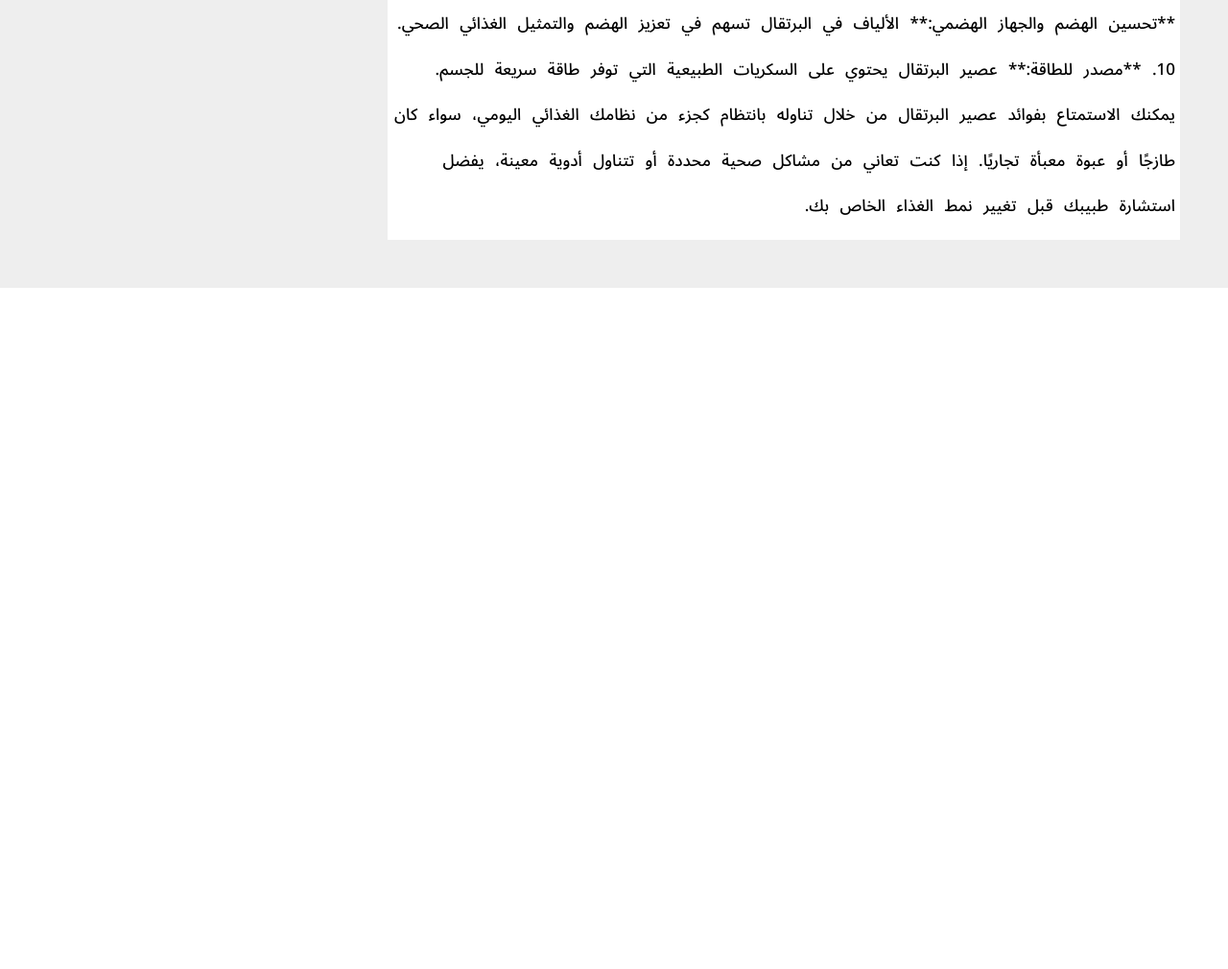
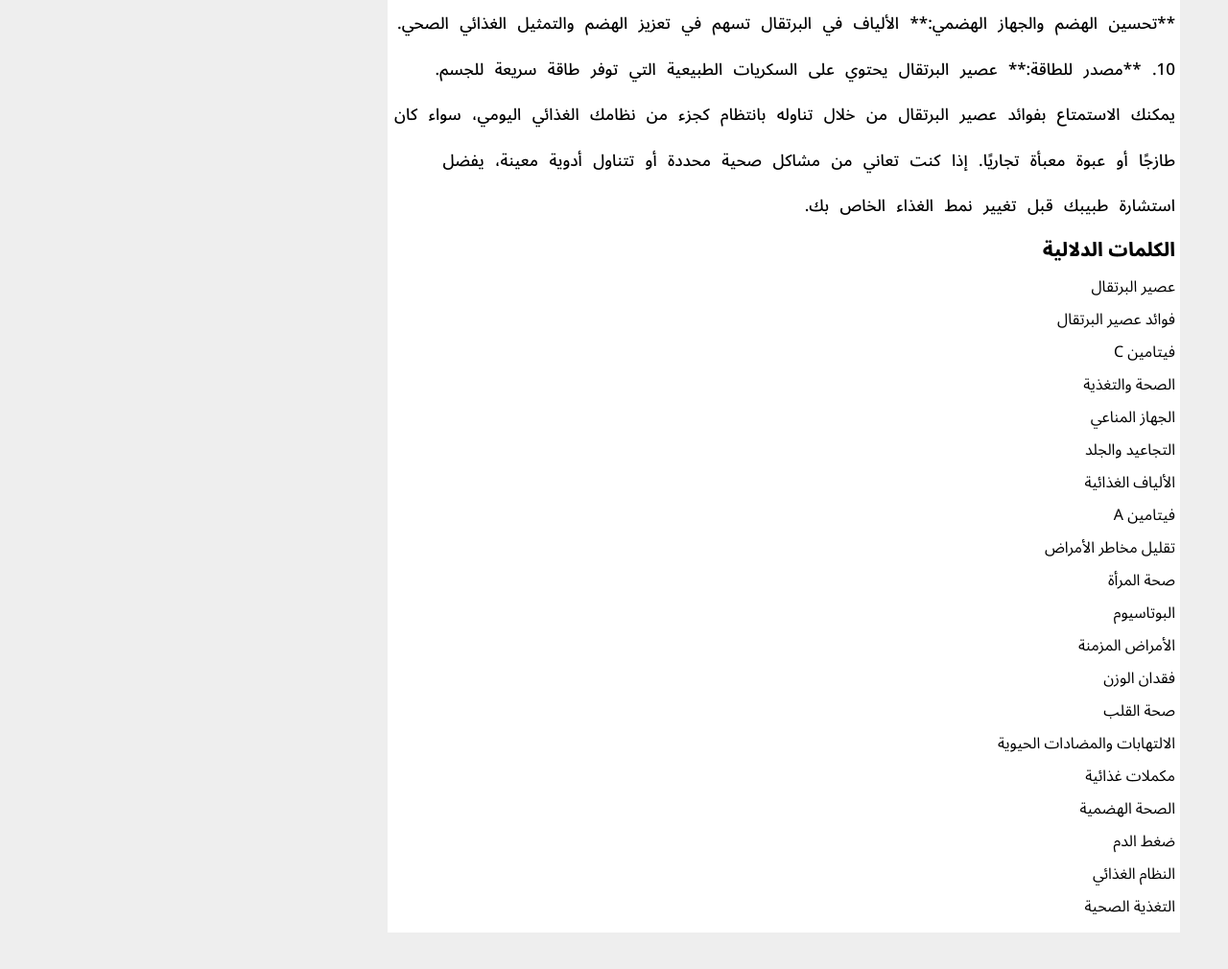
Before and after one commit to Mahmoud12309/fawayid, a plain HTML site: page index.html in a window 1280 px wide. Shown: the part 4830-5840 px from the top of the page at 96% size. Before the commit the page ends 5130 px from the top, so only its background shows below. Drawn offline with Linux system fonts and the light colour scheme.

Commit message:
Update index.html

```diff
--- a/index.html
+++ b/index.html
@@ -204,6 +204,31 @@
                         تجاريًا. إذا كنت تعاني من مشاكل صحية محددة أو تتناول أدوية معينة، يفضل استشارة طبيبك قبل تغيير
                         نمط الغذاء الخاص بك.
                     </p>
+                    <div class="keywords">
+                        <h4 class="bold">الكلمات الدلالية</h4>
+                        <div class="kywords">
+                            <div class="key">عصير البرتقال</div>
+                            <div class="key">فوائد عصير البرتقال</div>
+                            <div class="key">فيتامين C</div>
+                            <div class="key">الصحة والتغذية</div>
+                            <div class="key">الجهاز المناعي</div>
+                            <div class="key">التجاعيد والجلد</div>
+                            <div class="key">الألياف الغذائية</div>
+                            <div class="key"> فيتامين A</div>
+                            <div class="key">تقليل مخاطر الأمراض</div>
+                            <div class="key">صحة المرأة</div>
+                            <div class="key">البوتاسيوم</div>
+                            <div class="key">الأمراض المزمنة</div>
+                            <div class="key">فقدان الوزن</div>
+                            <div class="key">صحة القلب</div>
+                            <div class="key">الالتهابات والمضادات الحيوية</div>
+                            <div class="key">مكملات غذائية</div>
+                            <div class="key">الصحة الهضمية</div>
+                            <div class="key">ضغط الدم</div>
+                            <div class="key">النظام الغذائي</div>
+                            <div class="key"> التغذية الصحية</div>
+                        </div>
+                    </div>
                 </div>
             </div>
             <div class="left"></div>
```
